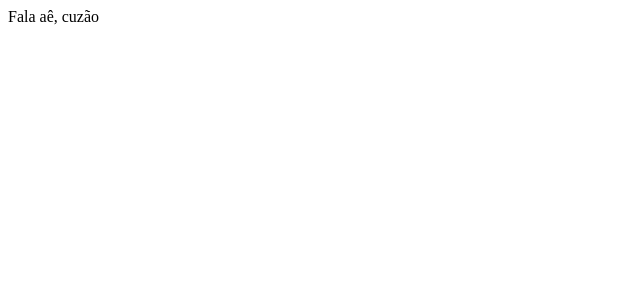
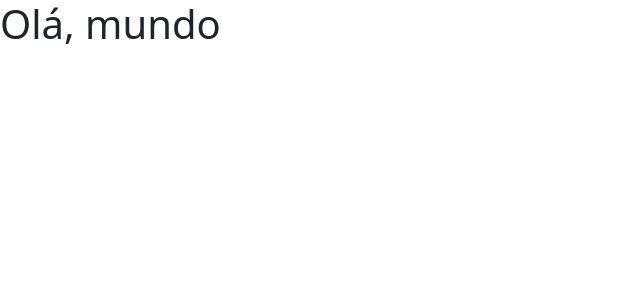
Before and after one commit to oPatrickVico/ControleDeMercado, a React (Vite) app: page / in a window 1280 px wide. Shown: the top 300 px of the page, without its empty margins (0-640 px from the left). Built offline with nearby package versions, Linux system fonts and the light colour scheme.

Commit message:
config: Config proj for bootstrap

```diff
--- a/src/App.tsx
+++ b/src/App.tsx
@@ -1,11 +1,5 @@
-import './App.css'
-
 function App() {
-  return (
-    <>
-    Fala aê, cuzão
-    </>
-  )
+  return <h1 className=''>Olá, mundo</h1>;
 }
 
-export default App
+export default App;
--- /dev/null
+++ b/src/index.scss
@@ -0,0 +1 @@
+@import 'bootstrap/scss/bootstrap.scss';
--- a/src/main.tsx
+++ b/src/main.tsx
@@ -1,7 +1,7 @@
 import React from 'react'
 import ReactDOM from 'react-dom/client'
 import App from './App.tsx'
-import './index.css'
+import './index.scss'
 
 ReactDOM.createRoot(document.getElementById('root')!).render(
   <React.StrictMode>
```
Also changed, not shown: src/App.css (deleted), src/index.css (deleted).
